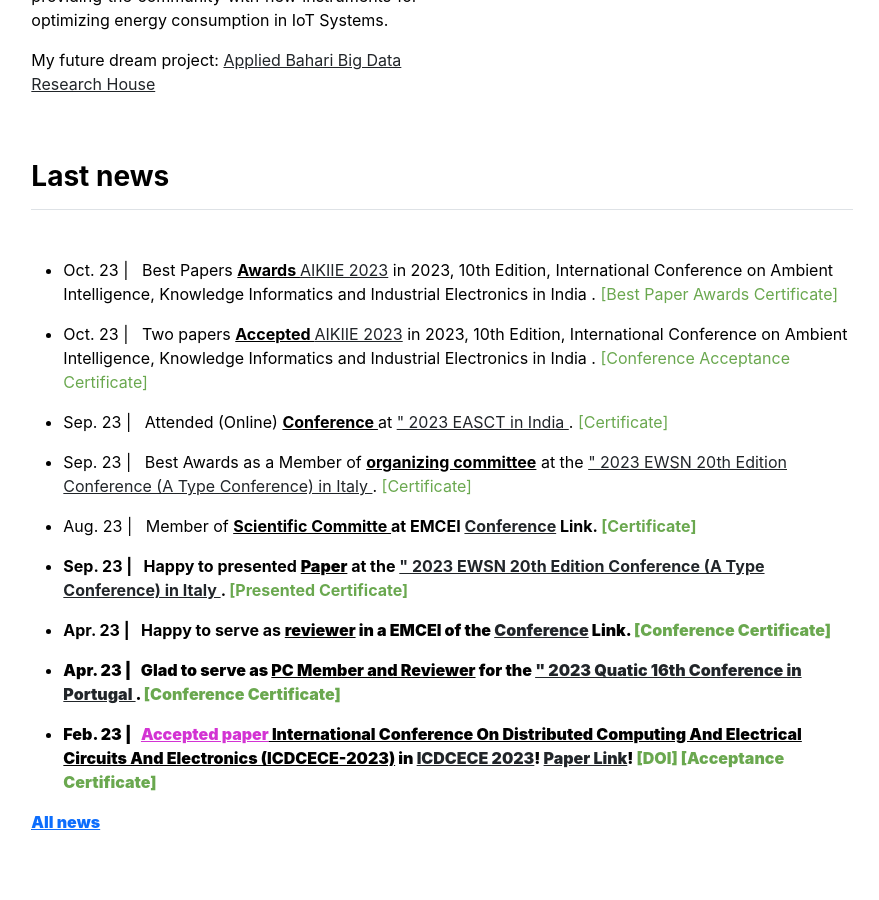
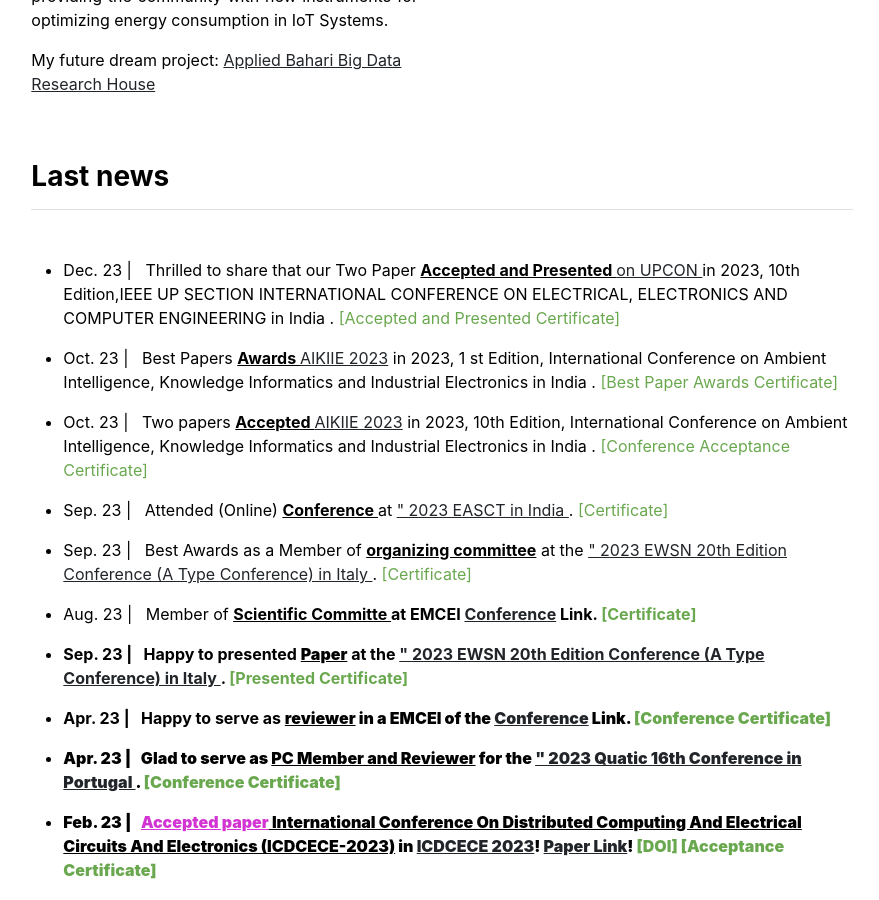
Before and after one commit to babulcseian/babulcseian.github.io, a Jekyll site: the page built from index.md, in a window 1280 px wide and 900 px high, scrolled down 967 px. Shown: the whole window, without its empty margins (198-1077 px from the left). Built offline with Jekyll 4.4.1, drawn with Linux system fonts in a browser that asks for light colours; a style sheet for code colours, icons or effects is not loaded.

Commit message:
Update news.yml

```diff
--- a/_data/news.yml
+++ b/_data/news.yml
@@ -1,4 +1,5 @@
-- {message: 'Oct. 23 | &nbsp; Best Papers  <u><b> Awards </b></u> <a class="other" href="https://aikiie.in">AIKIIE 2023</a> in 2023, 10th Edition, International Conference on Ambient Intelligence, Knowledge Informatics and Industrial Electronics in India </a>. <a class="paper" href="publications/Certificate/Md Babul Islam_Best Paper Award_AIKIIE_2023.jpg">[Best Paper Awards Certificate]</a>', last: '1'}
+- {message: 'Dec. 23 | &nbsp; Thrilled to share that our Two Paper  <u><b> Accepted and Presented </b></u> <a class="other" href="https://amity.edu/upcon2023/"> on UPCON </a> in 2023, 10th Edition,IEEE UP SECTION INTERNATIONAL CONFERENCE ON ELECTRICAL, ELECTRONICS AND COMPUTER ENGINEERING in India </a>. <a class="paper" href="publications/Certificate/Md Babul Islam (UPCON 2023).jpg">[Accepted and Presented Certificate]</a>', last: '1'}
+- {message: 'Oct. 23 | &nbsp; Best Papers  <u><b> Awards </b></u> <a class="other" href="https://aikiie.in">AIKIIE 2023</a> in 2023, 1 st Edition, International Conference on Ambient Intelligence, Knowledge Informatics and Industrial Electronics in India </a>. <a class="paper" href="publications/Certificate/Md Babul Islam_Best Paper Award_AIKIIE_2023.jpg">[Best Paper Awards Certificate]</a>', last: '1'}
 - {message: 'Oct. 23 | &nbsp; Two papers <u><b> Accepted </b></u> <a class="other" href="https://aikiie.in">AIKIIE 2023</a> in 2023, 10th Edition, International Conference on Ambient Intelligence, Knowledge Informatics and Industrial Electronics in India </a>. <a class="paper" href="publications/Certificate/Md Babul Islam-AIKIIE 2023  Emotion Clasification Hybrid Deep Learning.jpg">[Conference Acceptance Certificate]</a>', last: '1'}
 - {message: 'Sep. 23 | &nbsp; Attended (Online) <u><b> Conference </b></u> at <a class="other"https://easct.in/>" 2023 EASCT in India  </a>. <a class="paper" href="publications/Certificate/Md Babul Islam EASCT-2023 Participantion Certificate324.jpg">[Certificate]</a>', last: '1'}
 - {message: 'Sep. 23 | &nbsp; Best Awards as a Member of <u><b> organizing committee</b></u> at the <a class="other"https://events.dimes.unical.it/ewsn2023/>" 2023 EWSN 20th Edition Conference (A Type Conference) in Italy </a>. <a class="paper" href="publications/Certificate/Md Babul Islam by a best organizing Committee EWSN.pdf">[Certificate]</a>', last: '1'}
```
